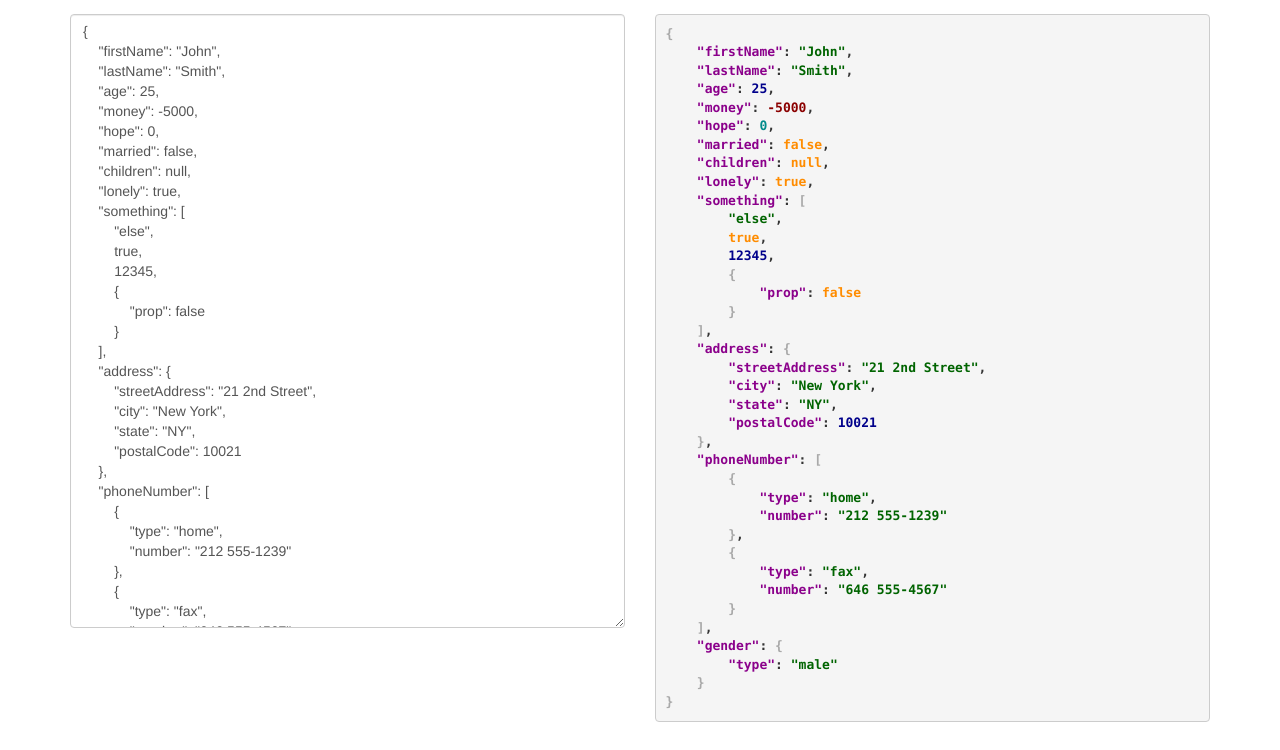
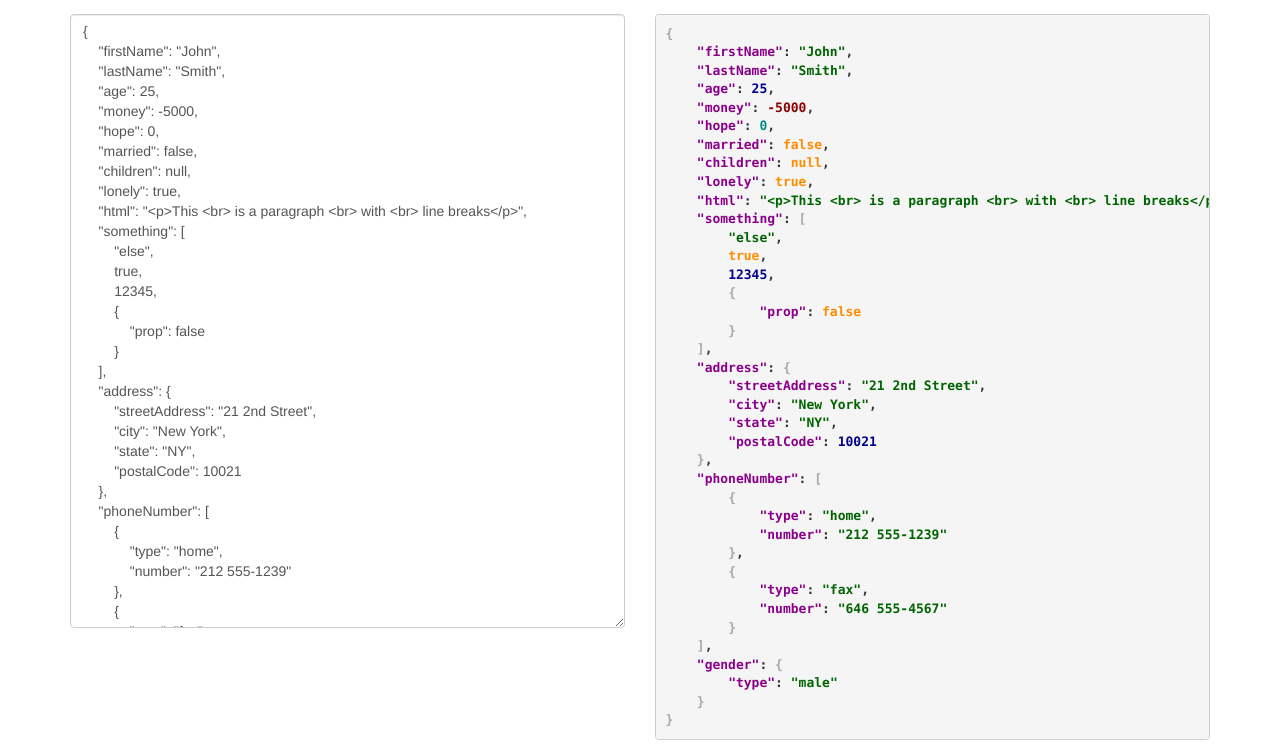
Before and after one commit to ketilovre/angular-json-print, a website: page demo/demo.html in a window 1280 px wide. Shown: the part 58-808 px from the top of the page. Drawn offline with nearby package versions, Linux system fonts and the light colour scheme.

Commit message:
Corrected an issue where HTML-content was not properly detected. - HTML-brackets should now be properly escaped.

```diff
--- a/demo/demo.html
+++ b/demo/demo.html
@@ -25,7 +25,7 @@
     <div class="row">
         <div class="col-md-6">
             <label for="input" class="sr-only">Input</label>
-            <textarea id="input" class="form-control" rows="30" contenteditable data-ng-model="jsonStr"></textarea>
+            <textarea id="input" class="form-control" rows="30" data-ng-model="jsonStr"></textarea>
         </div>
         <div class="col-md-6">
             <pre data-json-print data-json="jsonStr" data-indent="{{indent}}"></pre>
--- a/demo/demo.js
+++ b/demo/demo.js
@@ -14,6 +14,7 @@ angular.module('Demo', ['json-print']).controller('DemoCtrl', function($scope) {
         "married": false,
         "children": null,
         "lonely": true,
+        "html": "<p>This <br> is a paragraph <br> with <br> line breaks</p>",
         "something": [
             "else",
             true,
--- a/src/json-print.js
+++ b/src/json-print.js
@@ -23,7 +23,7 @@ angular.module('json-print', [])
 
                 number: value(/([-]?[\d]*\.?[\d]+)(?!.*")/),
 
-                string: value(/("[^<>:].*")/),
+                string: value(/("[^:].*")/),
 
                 object: /}|{/gm,
 
@@ -44,7 +44,10 @@ angular.module('json-print', [])
                     return '<span class="json-print-number json-print-' + numberClass + '">' + match + '</span>';
                 },
 
-                string: '<span class="json-print-string">$&</span>',
+                string: function(match) {
+                    var escapedStr = match.replace(/</gm, '&lt;').replace(/>/gm, '&gt;');
+                    return '<span class="json-print-string">' + escapedStr + '</span>';
+                },
 
                 object: '<span class="json-print-object">$&</span>',
 
```
Also changed, not shown: test/JsonPrintSpec.js (+17 -7 lines).
